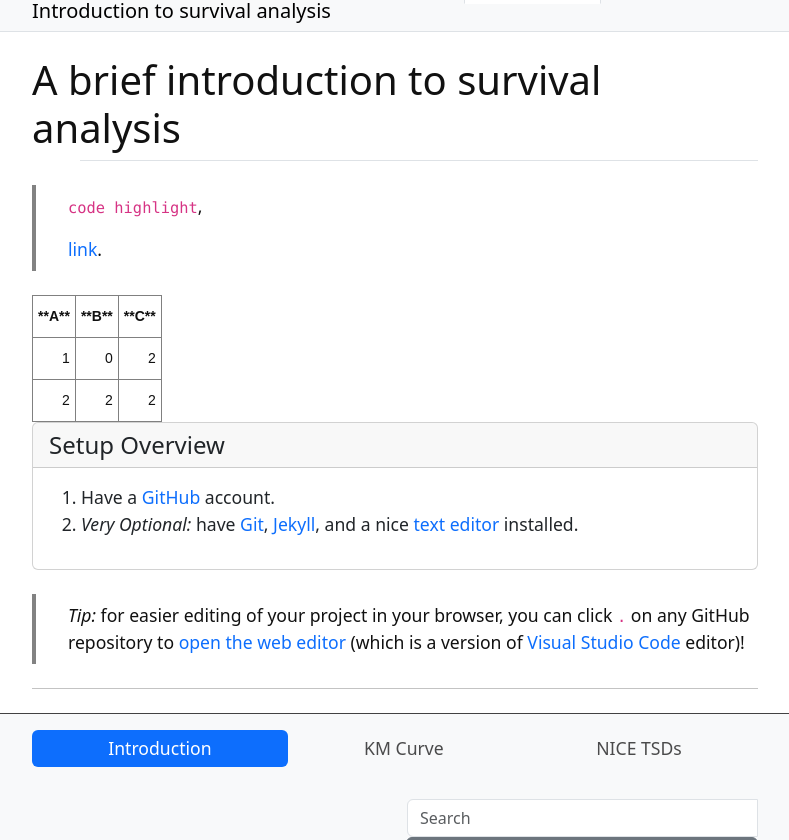
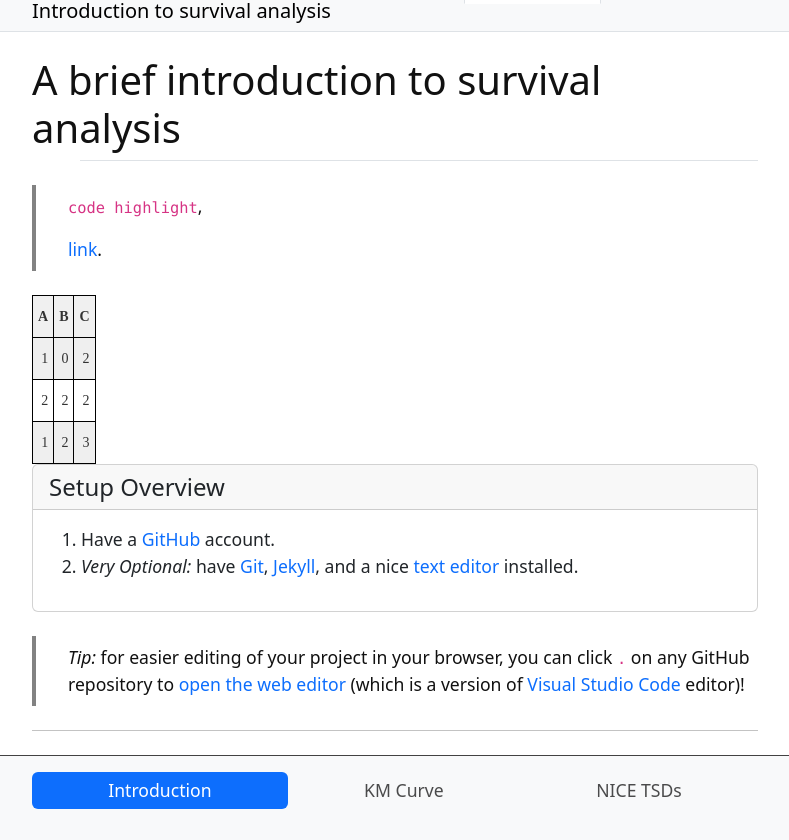
Before and after one commit to rexaamiri/cbeh, a Jekyll site: the page built from content/0-prep.md, in a window 1280 px wide, cut to the strip 121-961 px from the top of the page. Shown: the whole strip, without its empty margins (245-1034 px from the left). Built offline with Jekyll 4.4.1, drawn with Linux system fonts in a browser that asks for light colours; part of the change alters nothing that is shown.

Commit message:
Update 0-prep.md

```diff
--- a/content/0-prep.md
+++ b/content/0-prep.md
@@ -9,35 +9,46 @@ nav: Introduction
 
 
 <style type="text/css">
-.tg  {border-collapse:collapse;border-spacing:0;}
-.tg td{border-color:black;border-style:solid;border-width:1px;font-family:Arial, sans-serif;font-size:14px;
-  overflow:hidden;padding:10px 5px;word-break:normal;}
-.tg th{border-color:black;border-style:solid;border-width:1px;font-family:Arial, sans-serif;font-size:14px;
-  font-weight:normal;overflow:hidden;padding:10px 5px;word-break:normal;}
-.tg .tg-0pky{border-color:inherit;text-align:left;vertical-align:top}
-.tg .tg-dvpl{border-color:inherit;text-align:right;vertical-align:top}
+.tg  {border-collapse:collapse;border-color:#ccc;border-spacing:0;}
+.tg td{background-color:#fff;border-color:#ccc;border-style:solid;border-width:1px;color:#333;
+  font-family:Arial, sans-serif;font-size:14px;overflow:hidden;padding:10px 5px;word-break:normal;}
+.tg th{background-color:#f0f0f0;border-color:#ccc;border-style:solid;border-width:1px;color:#333;
+  font-family:Arial, sans-serif;font-size:14px;font-weight:normal;overflow:hidden;padding:10px 5px;word-break:normal;}
+.tg .tg-ae4j{background-color:#efefef;border-color:#000000;font-family:"Times New Roman", Times, serif !important;text-align:right;
+  vertical-align:top}
+.tg .tg-yprg{border-color:#000000;font-family:"Times New Roman", Times, serif !important;font-weight:bold;text-align:left;
+  vertical-align:top}
+.tg .tg-5yna{border-color:#000000;font-family:"Times New Roman", Times, serif !important;text-align:right;vertical-align:top}
 </style>
 <table class="tg">
 <thead>
   <tr>
-    <th class="tg-0pky"><span style="font-weight:bold">**A**</span></th>
-    <th class="tg-0pky"><span style="font-weight:bold">**B**</span></th>
-    <th class="tg-0pky"><span style="font-weight:bold">**C**</span></th>
+    <th class="tg-yprg">A</th>
+    <th class="tg-yprg">B</th>
+    <th class="tg-yprg">C</th>
   </tr>
 </thead>
 <tbody>
   <tr>
-    <td class="tg-dvpl">1</td>
-    <td class="tg-dvpl">0</td>
-    <td class="tg-dvpl">2</td>
+    <td class="tg-ae4j">1</td>
+    <td class="tg-ae4j">0</td>
+    <td class="tg-ae4j">2</td>
   </tr>
   <tr>
-    <td class="tg-dvpl">2</td>
-    <td class="tg-dvpl">2</td>
-    <td class="tg-dvpl">2</td>
+    <td class="tg-5yna">2</td>
+    <td class="tg-5yna">2</td>
+    <td class="tg-5yna">2</td>
+  </tr>
+  <tr>
+    <td class="tg-ae4j">1</td>
+    <td class="tg-ae4j">2</td>
+    <td class="tg-ae4j">3</td>
   </tr>
 </tbody>
 </table>
+
+
+
 
 
 
```
